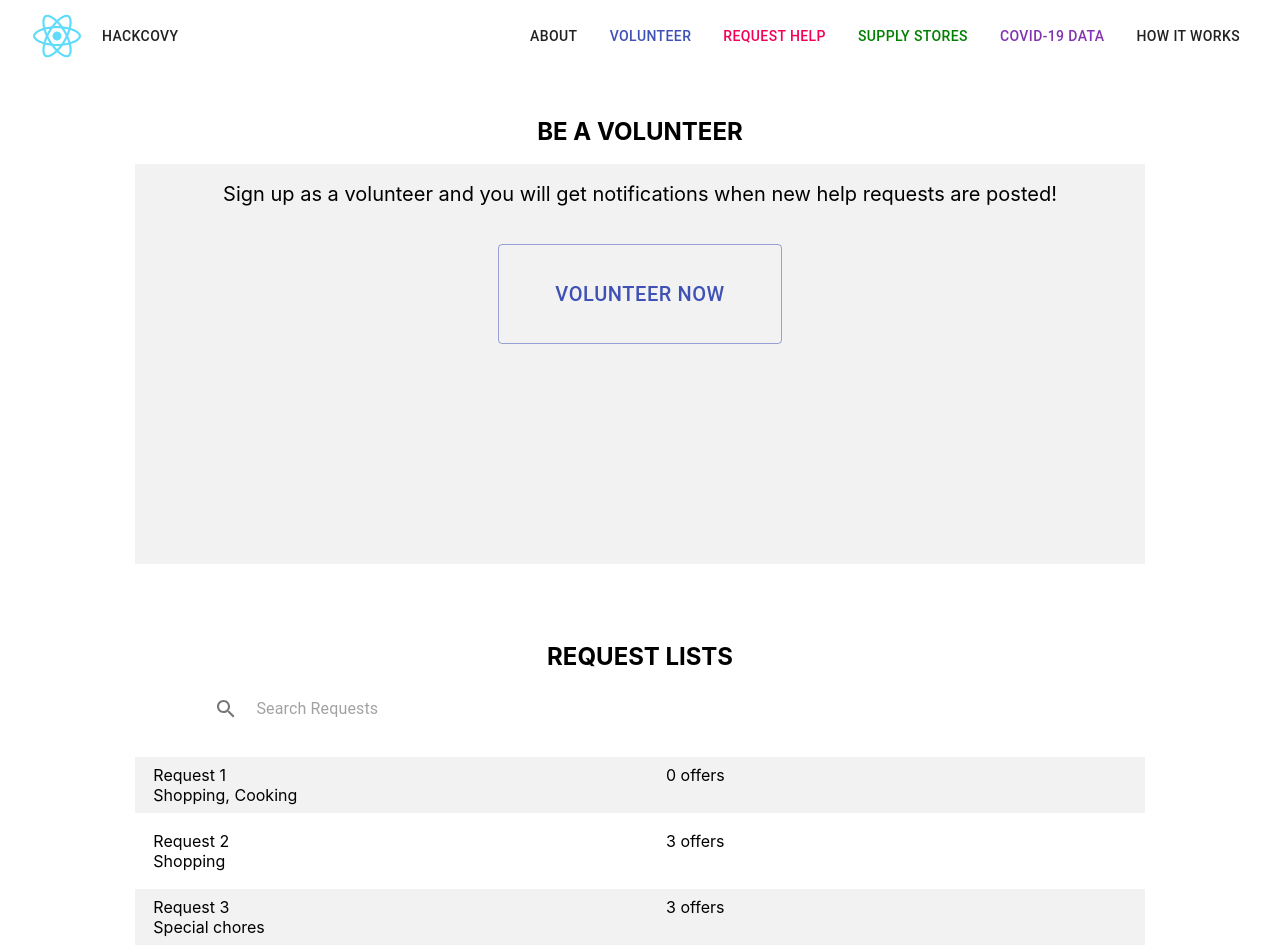
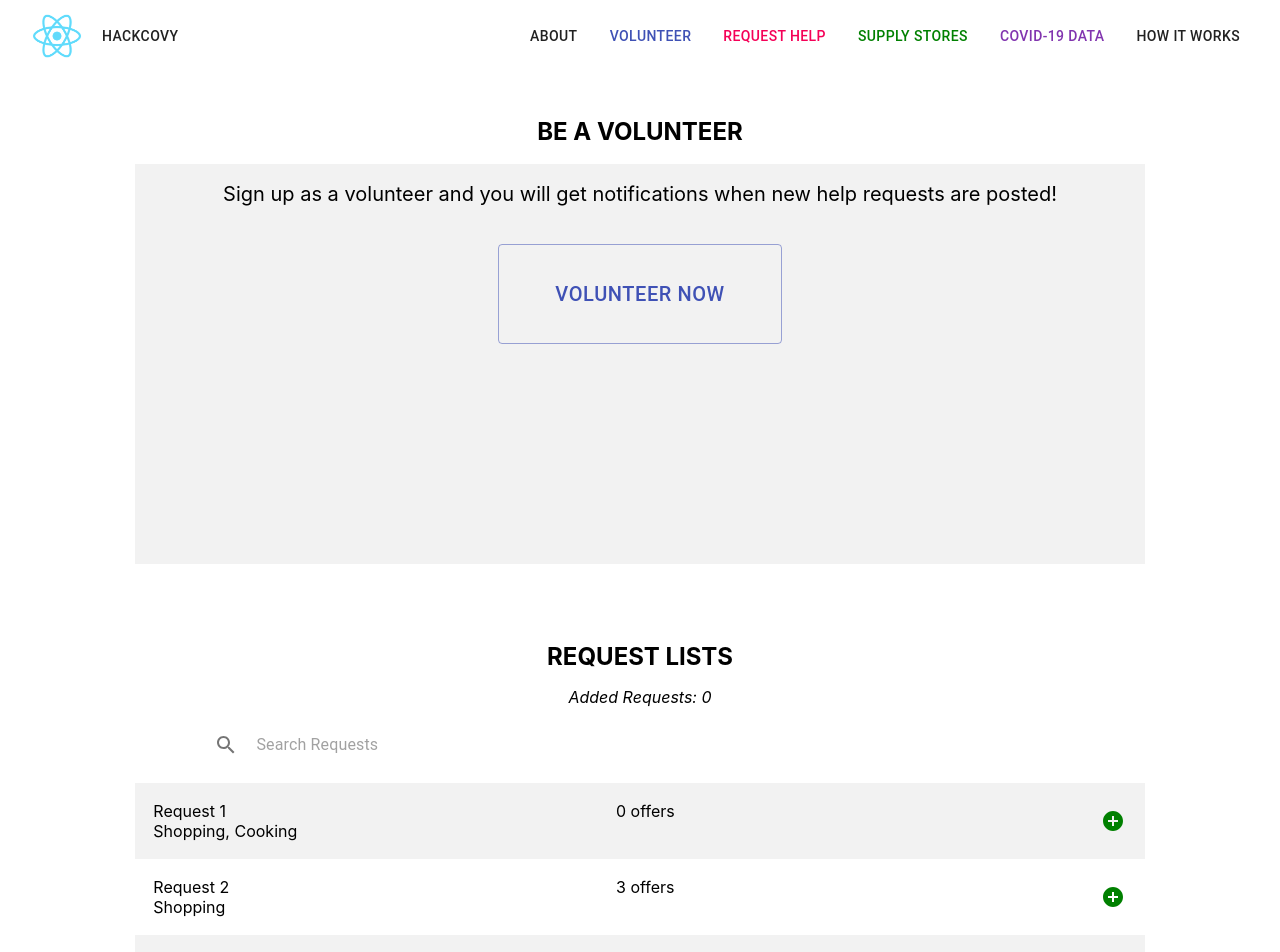
Before and after one commit to ltn18/DoctorAlly, a React (Create React App) app: page /volunteer in a window 1280 px wide. Shown: the top 952 px of the page. Built offline with nearby package versions, Linux system fonts and the light colour scheme.

Commit message:
added add/remove request buttons

```diff
--- a/src/components/content/volunteer/volunteer.js
+++ b/src/components/content/volunteer/volunteer.js
@@ -1,9 +1,11 @@
-import React from 'react';
+import React, { useState } from 'react';
 import { Button, Container, Box, Grid } from '@material-ui/core';
 import { makeStyles } from '@material-ui/core/styles';
 import InputBase from '@material-ui/core/InputBase';
 import SearchIcon from '@material-ui/icons/Search';
 import IconButton from '@material-ui/core/IconButton';
+import AddCircleIcon from '@material-ui/icons/AddCircle';
+import RemoveCircleIcon from '@material-ui/icons/RemoveCircle';
 
 import { useHistory } from 'react-router-dom';
 
@@ -52,6 +54,8 @@ const useStyles = makeStyles((theme) => ({
     padding: 10,
   },
   box: {
+    display: 'flex',
+    flexDirection: 'row',
     backgroundColor: '#f2f2f2',
     width: '100ch',
   },
@@ -81,8 +85,11 @@ const data = [
 ]
 
 const RequestBox = (props) => {
-  const classes = useStyles()
-  const { color, id, work, offers } = props
+  const { color, id, work, offers, addedReq } = props;
+  const classes = useStyles();
+  const [added, setAdded] = useState(false);
+  const handleAdd = () => { setAdded(!added); };
+  const handleRemove = () => { setAdded(!added); };
   return (
     <Box className={classes.box} style={{ backgroundColor: props.color }}>
       <Grid container spacing={2} className={classes.grid}>
@@ -92,6 +99,10 @@ const RequestBox = (props) => {
         </Grid>
         <Grid item xs={6}>{props.offers} offers</Grid>
       </Grid>
+      {added
+        ? <Button onClick={handleRemove} style={{ color: 'red' }}><RemoveCircleIcon /></Button>
+        : <Button onClick={handleAdd} style={{ color: 'green' }}><AddCircleIcon /></Button>
+      }
     </Box>
   )
 }
@@ -103,6 +114,8 @@ const Volunteer = () => {
     history.push("/volunteer/signup");
   }
 
+  const [numReq, setNumReq] = useState(0);
+
   return (
     <>
       <div className={classes.root}>
@@ -112,14 +125,15 @@ const Volunteer = () => {
           <Button onClick={moveToSignUp} color="primary" variant="outlined" className={classes.button}>Volunteer Now</Button>
         </Container>
       </div>
-
       <div className={classes.root}>
-        <h2 className={classes.h2}> REQUEST LISTS</h2>
+        <h2 className={classes.h2}>REQUEST LISTS</h2>
+        <span style={{ fontStyle: 'italic' }}>Added Requests: {numReq}</span>
         <div style={{ display: 'flex' }}>
           <IconButton type="submit" className={classes.iconButton} aria-label="search">
             <SearchIcon />
           </IconButton>
           <InputBase
+            style={{ alignSelf: 'center' }}
             className={classes.input}
             placeholder="Search Requests"
             inputProps={{ 'aria-label': 'search requests' }}
--- a/src/components/layout/footer/components/privacy_policy.js
+++ b/src/components/layout/footer/components/privacy_policy.js
@@ -8,7 +8,7 @@ const Privacy_policy = () => {
     <div>
       <>
         <h1>PRIVACY POLICY</h1>
-        <p style={{ fontStyle: 'italic' }}>Revised date: {WEBSITE_UPDATE_DATE}</p>
+        <p style={{ fontStyle: 'italic' }}>Revised on {WEBSITE_UPDATE_DATE}</p>
 
         <p>At {WEBSITE_NAME}, accessible from <a href={WEBSITE_URL}>{WEBSITE_URL}</a>, one of our main priorities is the privacy of our visitors. This Privacy Policy document contains types of information that is collected and recorded by {WEBSITE_NAME} and how we use it.</p>
 
--- a/src/components/layout/footer/components/terms_of_use.js
+++ b/src/components/layout/footer/components/terms_of_use.js
@@ -10,7 +10,7 @@ const Terms_of_use = () => {
     <>
       <h2>TERMS OF USE</h2>
 
-      <p style={{ fontStyle: 'italic' }}>Revised date: {WEBSITE_UPDATE_DATE}</p>
+      <p style={{ fontStyle: 'italic' }}>Revised on {WEBSITE_UPDATE_DATE}</p>
 
       <p>The {WEBSITE_NAME} website located at <a href={WEBSITE_URL}>{WEBSITE_URL}</a> is a copyrighted work belonging to {WEBSITE_NAME}. Certain features of the Site may be subject to additional guidelines, terms, or rules, which will be posted on the Site in connection with such features.</p>
 
```
